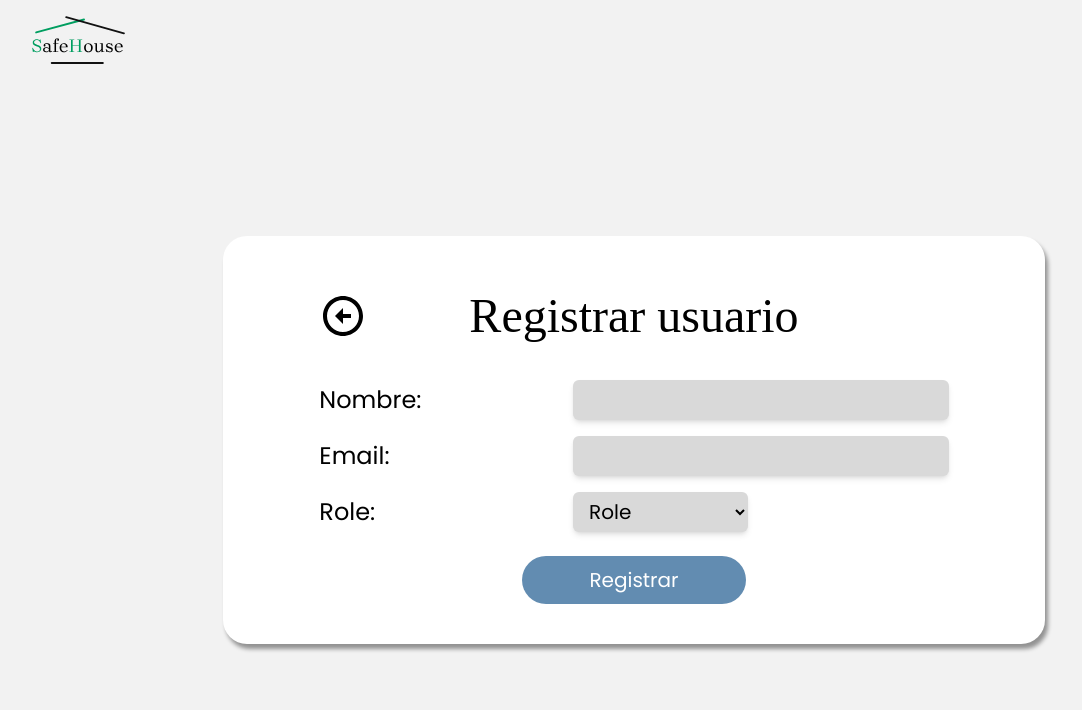
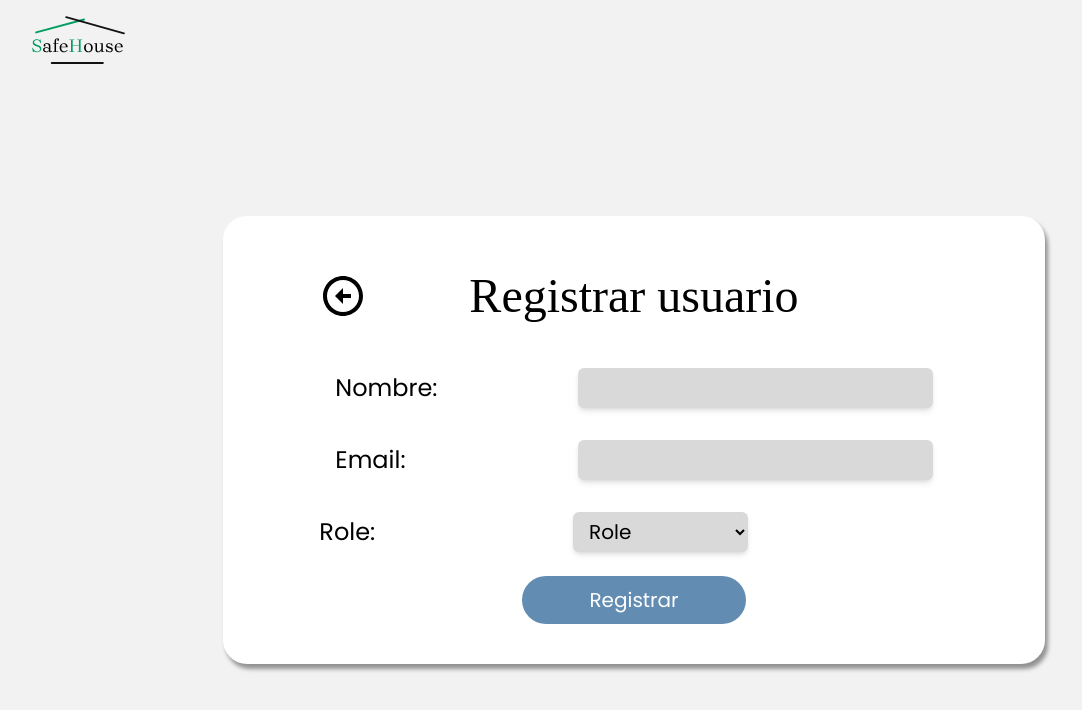
Before and after one commit to Fabio-Alfredo/deploy_definit, a React (Vite) app in the folder safeHouse-frontEnd/: page / in a window 1280 px wide. Shown: the top 710 px of the page, without its empty margins (6-1088 px from the left). Built offline with nearby package versions, Linux system fonts and the light colour scheme; a web font is replaced by a local one.

Commit message:
update: responsive desing

```diff
--- a/safeHouse-frontEnd/src/components/Input.jsx
+++ b/safeHouse-frontEnd/src/components/Input.jsx
@@ -34,7 +34,7 @@ const Input = ({ name, label, type, inputValue, inputOnchange }) => {
 
     return (
         <>
-            <div className='grid grid-cols-3 sm:mx-12 items-center m-2 lg:m-4 '>
+            <div className='grid grid-cols-3 sm:mx-12 items-center m-2 lg:m-4 xl:m-8 '>
                 <label htmlFor={name} className='col-span-1 font-popins text-sm sm:text-2xl'> {label} </label> {/* query */}
                 <input required type={type} name={name} value={inputValue} onChange={inputOnchange}
                     className='col-span-2 pl-3 sm:ml-11 shadow-md font-popins bg-input-color rounded-md text-xs  sm:text-xl h-6 sm:h-10 ' />
```
